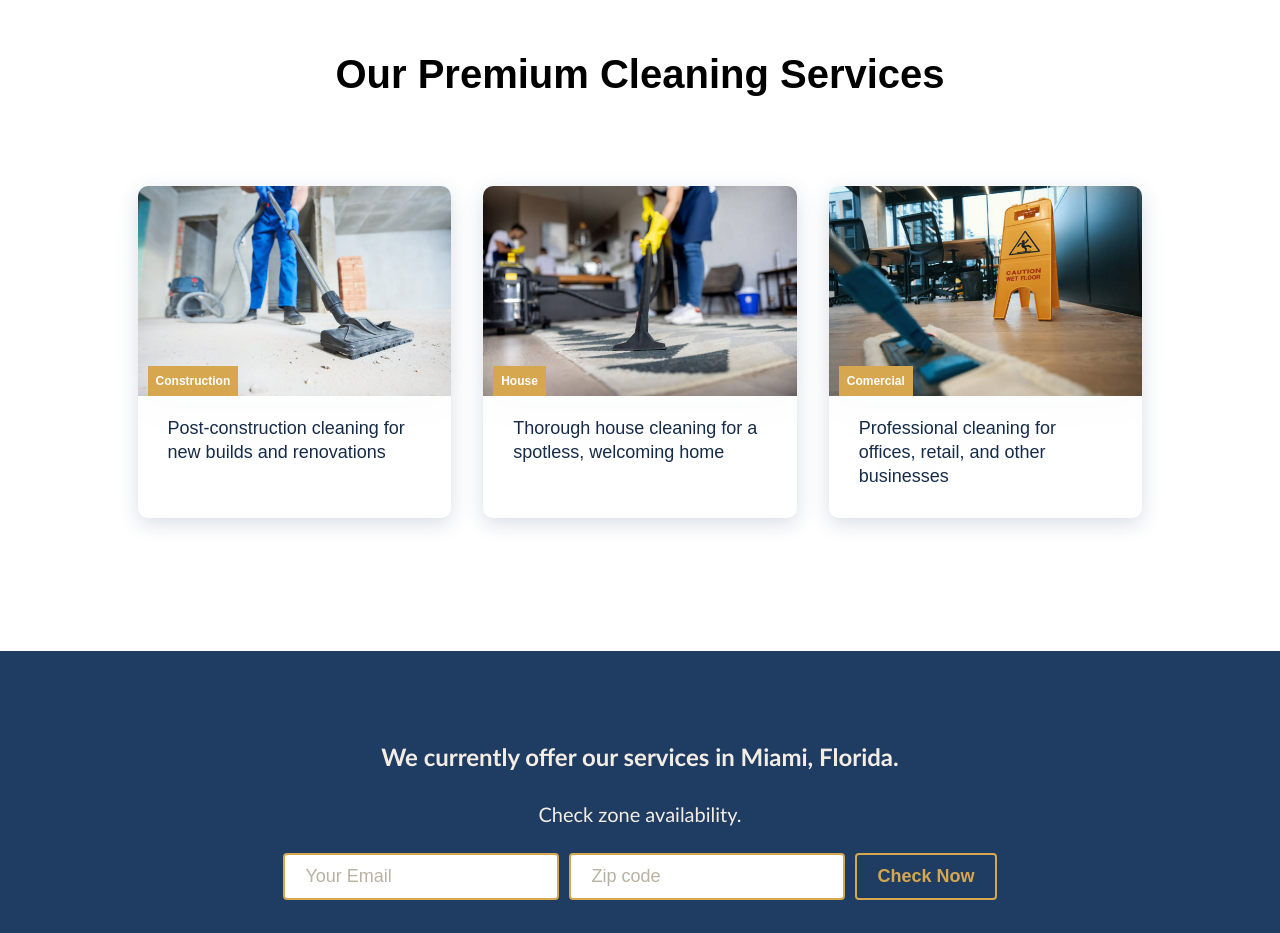
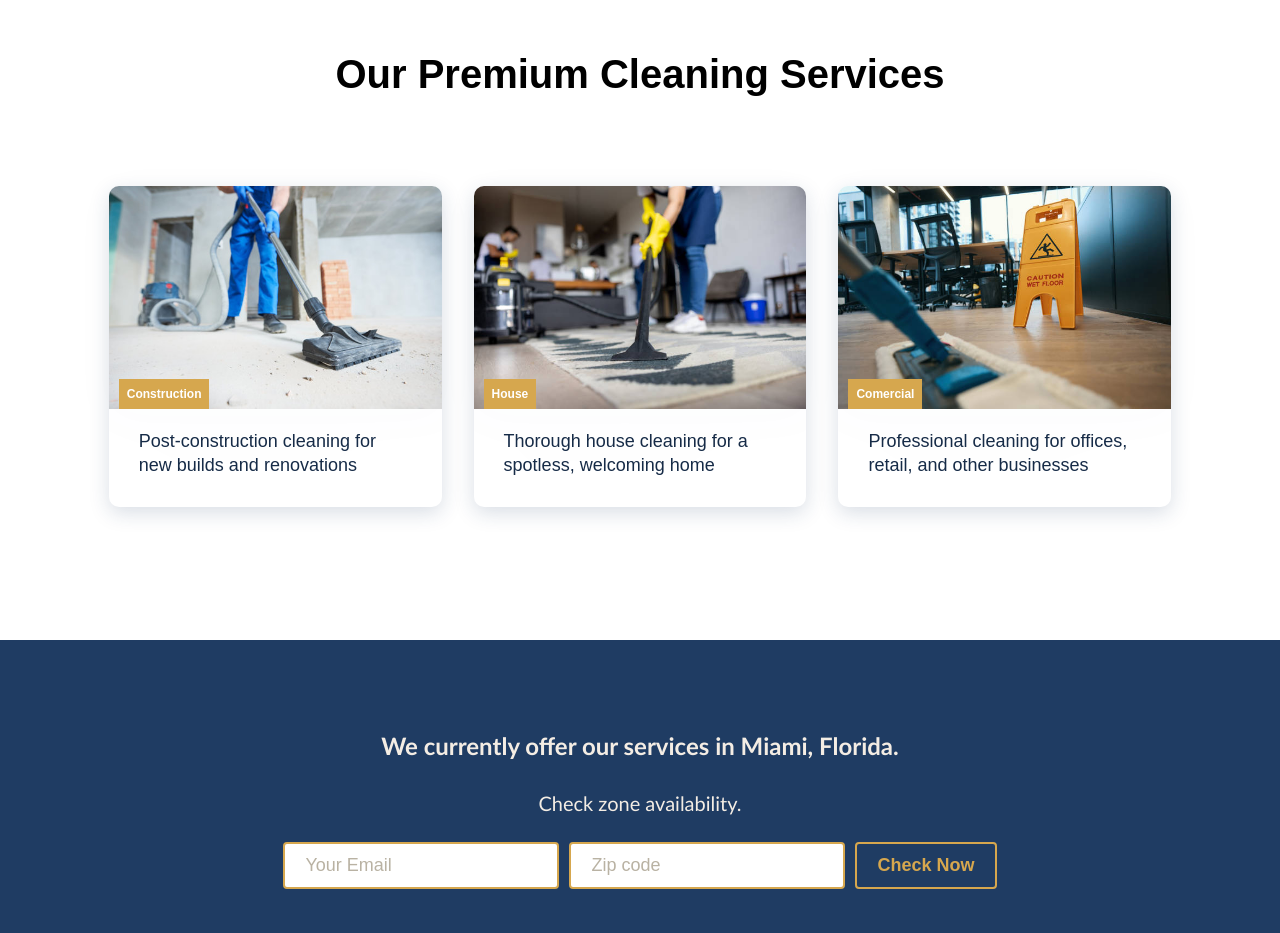
Before and after one commit to samuelpert/lustracleaning, a Next.js app: page / in a window 1280 px wide. Shown: the part 900-1833 px from the top of the page. Built offline with nearby package versions, Linux system fonts and the light colour scheme.

Commit message:
Increase Card size

```diff
--- a/src/app/globals.css
+++ b/src/app/globals.css
@@ -369,7 +369,7 @@ h1 {
   display: flex;
   flex-flow: column;
   align-items: center;
-  max-width: 1120px;
+  max-width: 1400px;
   width: 90%;
   margin: 0 auto;
 }
@@ -461,11 +461,21 @@ h1 {
   .content__blog__container {
     width: 84%;
   }
+
+  .cards__container {
+    max-width: 1600px;
+    width: 93%;
+  }
 }
 
 @media only screen and (min-width: 1024px) {
   .cards__items {
     display: flex;
+  }
+
+  .cards__container {
+    max-width: 1500px;
+    width: 95%;
   }
 }
 
```
